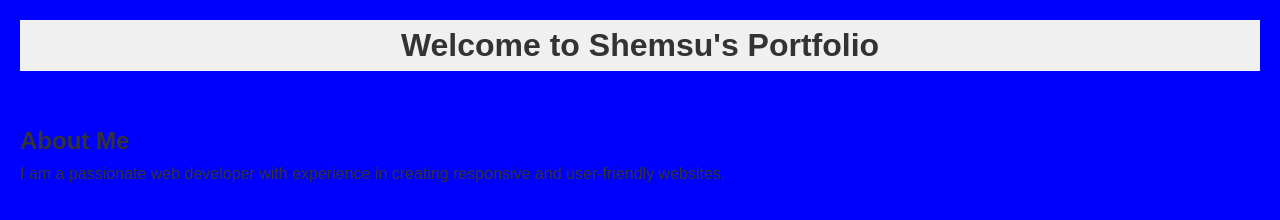
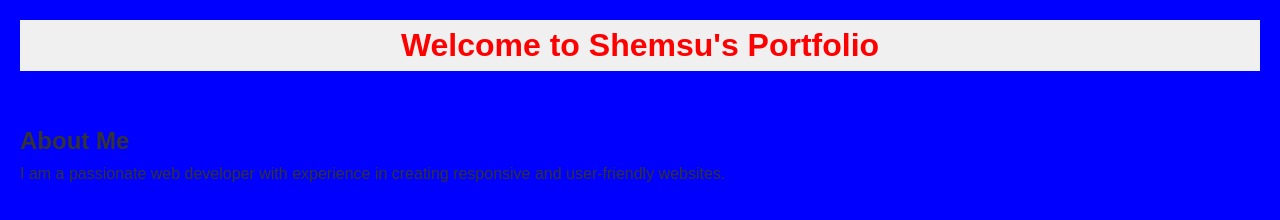
Before and after one commit to shemsu-melese/portfolio, a plain HTML site: page index.html in a window 1280 px wide. Drawn offline with Linux system fonts and the light colour scheme.

Commit message:
Change h1 color from #333 to red

```diff
--- a/style.css
+++ b/style.css
@@ -11,7 +11,7 @@ body {
     padding: 20px;
 }
 h1{
-    color: #333;
+    color: red;
     background-color: #f0f0f0;
     text-align: center;
 }
```
